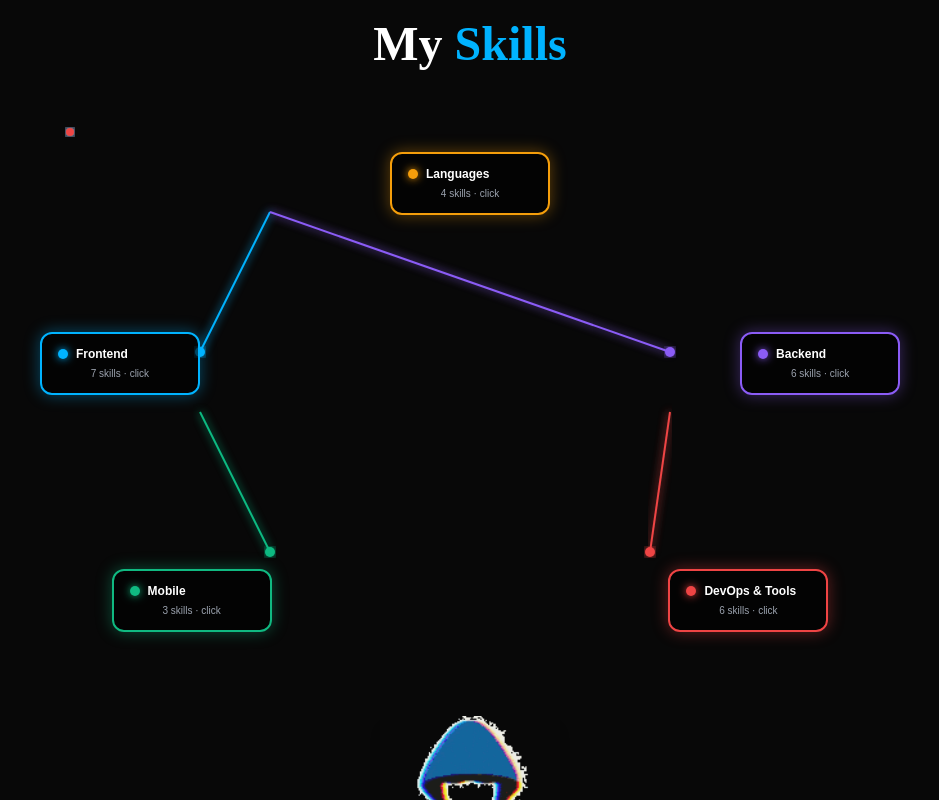
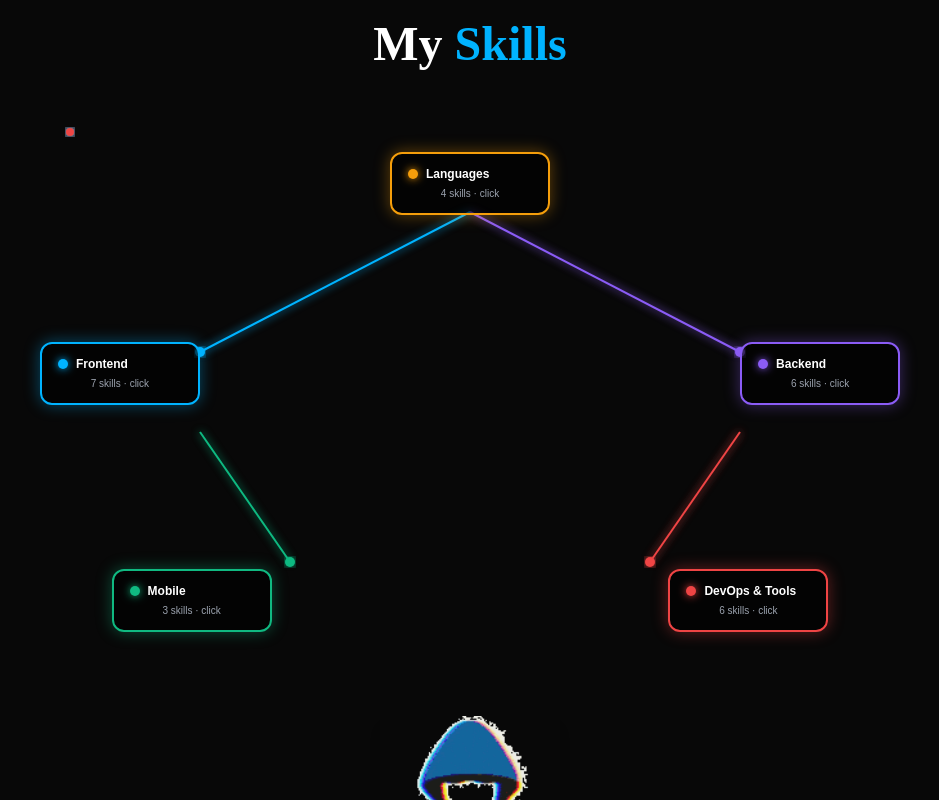
Before and after one commit to Yashcat2/Personal-Website, a React (Create React App) app: page / in a window 1280 px wide. Shown: the part 860-1660 px from the top of the page, without its empty margins (170-1109 px from the left). Built offline with nearby package versions, Linux system fonts and the light colour scheme.

Commit message:
skill section updated

```diff
--- a/src/Section/Skills.jsx
+++ b/src/Section/Skills.jsx
@@ -10,9 +10,70 @@ const categories = [
   { id: 'devops', label: 'DevOps & Tools', skills: ['git', 'Docker', 'Jenkins', 'Linux', 'figma', 'Jira'], color: '#ef4444' },
 ];
 
+const animationOrder = ['languages', 'frontend', 'backend', 'mobile', 'devops'];
+
 const getSkillIcon = (name) => {
   const tech = technologies.find((t) => t.name === name);
   return tech ? tech.icon : null;
+};
+
+const Block = ({ cat, active, style, expanded, onToggle }) => {
+  return (
+    <div
+      style={{
+        ...style,
+        width: '160px',
+        opacity: active ? 1 : 0.2,
+        transition: 'all 0.5s ease',
+        zIndex: expanded ? 20 : 1,
+      }}
+    >
+      <div
+        onClick={onToggle}
+        className="rounded-xl cursor-pointer select-none"
+        style={{
+          background: active ? `rgba(0,0,0,0.6)` : 'rgba(0,0,0,0.3)',
+          border: `2px solid ${active ? cat.color : 'rgba(255,255,255,0.1)'}`,
+          boxShadow: active ? `0 0 16px ${cat.color}66` : 'none',
+          padding: '12px 16px',
+          transition: 'all 0.4s ease',
+        }}
+      >
+        <div className="flex items-center gap-2">
+          <div style={{
+            width: '10px', height: '10px', borderRadius: '50%',
+            background: active ? cat.color : 'gray',
+            boxShadow: active ? `0 0 8px ${cat.color}` : 'none',
+            transition: 'all 0.4s ease',
+            flexShrink: 0,
+          }} />
+          <span className="text-white text-xs font-bold">{cat.label}</span>
+        </div>
+        <p className="text-gray-400 text-[10px] mt-1">{cat.skills.length} skills · click</p>
+      </div>
+
+      {expanded && active && (
+        <div
+          className="mt-2 rounded-xl p-2 flex flex-wrap gap-2 justify-center"
+          style={{
+            background: 'rgba(0,0,0,0.8)',
+            border: `1px solid ${cat.color}44`,
+            animation: 'popIn 0.3s ease',
+          }}
+        >
+          {cat.skills.map((name) => {
+            const icon = getSkillIcon(name);
+            return icon ? (
+              <div key={name} className="flex flex-col items-center gap-1">
+                <img src={icon} alt={name} className="w-7 h-7 object-contain" />
+                <span style={{ fontSize: '8px', color: cat.color }}>{name}</span>
+              </div>
+            ) : null;
+          })}
+        </div>
+      )}
+    </div>
+  );
 };
 
 const Skills = () => {
@@ -20,9 +81,6 @@ const Skills = () => {
   const sectionRef = useRef(null);
   const animationStarted = useRef(false);
   const [expandedId, setExpandedId] = useState(null);
-
-  // order: languages → frontend → backend → mobile → devops
-  const animationOrder = ['languages', 'frontend', 'backend', 'mobile', 'devops'];
 
   useEffect(() => {
     const observer = new IntersectionObserver(
@@ -38,7 +96,7 @@ const Skills = () => {
     );
     if (sectionRef.current) observer.observe(sectionRef.current);
     return () => observer.disconnect();
-  }, [animationOrder]);
+  }, []);
 
   const isActive = (id) => step >= animationOrder.indexOf(id);
 
@@ -49,7 +107,6 @@ const Skills = () => {
         My <span className="text-[#00b3ff]">Skills</span>
       </h1>
 
-      {/* Pipeline Layout */}
       <div className="relative w-full max-w-4xl mx-auto px-8" style={{ minHeight: '520px' }}>
 
         <svg
@@ -67,75 +124,69 @@ const Skills = () => {
             </filter>
           </defs>
 
-          {/* Line: languages → frontend (left branch) */}
-          <line x1="200" y1="80" x2="130" y2="220"
+          {/* languages → frontend */}
+          <line x1="400" y1="80" x2="130" y2="220"
             stroke={isActive('frontend') ? '#00b3ff' : 'rgba(255,255,255,0.08)'}
             strokeWidth="2" filter={isActive('frontend') ? 'url(#glow2)' : 'none'}
             style={{ transition: 'all 0.6s ease' }} />
-          {/* junction dot */}
           <circle cx="130" cy="220" r="5"
             fill={isActive('frontend') ? '#00b3ff' : 'rgba(255,255,255,0.1)'}
             filter={isActive('frontend') ? 'url(#glow2)' : 'none'}
             style={{ transition: 'all 0.6s ease' }} />
 
-          {/* Line: languages → backend (right branch) */}
-          <line x1="200" y1="80" x2="600" y2="220"
+          {/* languages → backend */}
+          <line x1="400" y1="80" x2="670" y2="220"
             stroke={isActive('backend') ? '#8b5cf6' : 'rgba(255,255,255,0.08)'}
             strokeWidth="2" filter={isActive('backend') ? 'url(#glow2)' : 'none'}
             style={{ transition: 'all 0.6s ease' }} />
-          <circle cx="600" cy="220" r="5"
+          <circle cx="670" cy="220" r="5"
             fill={isActive('backend') ? '#8b5cf6' : 'rgba(255,255,255,0.1)'}
             filter={isActive('backend') ? 'url(#glow2)' : 'none'}
             style={{ transition: 'all 0.6s ease' }} />
 
-          {/* Line: frontend → mobile */}
-          <line x1="130" y1="280" x2="200" y2="420"
+          {/* frontend → mobile */}
+          <line x1="130" y1="300" x2="220" y2="430"
             stroke={isActive('mobile') ? '#10b981' : 'rgba(255,255,255,0.08)'}
             strokeWidth="2" filter={isActive('mobile') ? 'url(#glow2)' : 'none'}
             style={{ transition: 'all 0.6s ease' }} />
-          <circle cx="200" cy="420" r="5"
+          <circle cx="220" cy="430" r="5"
             fill={isActive('mobile') ? '#10b981' : 'rgba(255,255,255,0.1)'}
             filter={isActive('mobile') ? 'url(#glow2)' : 'none'}
             style={{ transition: 'all 0.6s ease' }} />
 
-          {/* Line: backend → devops */}
-          <line x1="600" y1="280" x2="580" y2="420"
+          {/* backend → devops */}
+          <line x1="670" y1="300" x2="580" y2="430"
             stroke={isActive('devops') ? '#ef4444' : 'rgba(255,255,255,0.08)'}
             strokeWidth="2" filter={isActive('devops') ? 'url(#glow2)' : 'none'}
             style={{ transition: 'all 0.6s ease' }} />
-          <circle cx="580" cy="420" r="5"
+          <circle cx="580" cy="430" r="5"
             fill={isActive('devops') ? '#ef4444' : 'rgba(255,255,255,0.1)'}
             filter={isActive('devops') ? 'url(#glow2)' : 'none'}
             style={{ transition: 'all 0.6s ease' }} />
 
-          {/* Traveling dots on active lines */}
+          {/* Traveling dots */}
           {isActive('frontend') && (
             <circle r="4" fill="#00b3ff" filter="url(#glow2)">
-              <animateMotion dur="1.5s" repeatCount="indefinite"
-                path="M200,80 L130,220" />
+              <animateMotion dur="1.5s" repeatCount="indefinite" path="M400,80 L130,220" />
             </circle>
           )}
           {isActive('backend') && (
             <circle r="4" fill="#8b5cf6" filter="url(#glow2)">
-              <animateMotion dur="1.8s" repeatCount="indefinite"
-                path="M200,80 L600,220" />
+              <animateMotion dur="1.8s" repeatCount="indefinite" path="M400,80 L670,220" />
             </circle>
           )}
           {isActive('mobile') && (
             <circle r="4" fill="#10b981" filter="url(#glow2)">
-              <animateMotion dur="1.5s" repeatCount="indefinite"
-                path="M130,280 L200,420" />
+              <animateMotion dur="1.5s" repeatCount="indefinite" path="M130,300 L220,430" />
             </circle>
           )}
           {isActive('devops') && (
             <circle r="4" fill="#ef4444" filter="url(#glow2)">
-              <animateMotion dur="1.5s" repeatCount="indefinite"
-                path="M600,280 L580,420" />
+              <animateMotion dur="1.5s" repeatCount="indefinite" path="M670,300 L580,430" />
             </circle>
           )}
         </svg>
 
-        {/* Blocks — positioned to match SVG coords */}
         {/* Languages — top center */}
         <Block cat={categories[0]} active={isActive('languages')}
           style={{ position: 'absolute', left: '50%', top: '20px', transform: 'translateX(-50%)' }}
@@ -145,14 +196,14 @@ const Skills = () => {
 
         {/* Frontend — left middle */}
         <Block cat={categories[1]} active={isActive('frontend')}
-          style={{ position: 'absolute', left: '2%', top: '200px' }}
+          style={{ position: 'absolute', left: '2%', top: '210px' }}
           expanded={expandedId === 'frontend'}
           onToggle={() => setExpandedId(expandedId === 'frontend' ? null : 'frontend')}
         />
 
         {/* Backend — right middle */}
         <Block cat={categories[2]} active={isActive('backend')}
-          style={{ position: 'absolute', right: '2%', top: '200px' }}
+          style={{ position: 'absolute', right: '2%', top: '210px' }}
           expanded={expandedId === 'backend'}
           onToggle={() => setExpandedId(expandedId === 'backend' ? null : 'backend')}
         />
@@ -183,70 +234,9 @@ const Skills = () => {
           to   { opacity: 1; transform: scale(1); }
         }
       `}</style>
+
     </section>
   );
 };
 
-const Block = ({ cat, active, style, expanded, onToggle }) => {
-  return (
-    <div
-      style={{
-        ...style,
-        width: '160px',
-        opacity: active ? 1 : 0.2,
-        transition: 'all 0.5s ease',
-        zIndex: expanded ? 20 : 1,
-      }}
-    >
-      {/* Main block */}
-      <div
-        onClick={onToggle}
-        className="rounded-xl cursor-pointer select-none"
-        style={{
-          background: active ? `rgba(0,0,0,0.6)` : 'rgba(0,0,0,0.3)',
-          border: `2px solid ${active ? cat.color : 'rgba(255,255,255,0.1)'}`,
-          boxShadow: active ? `0 0 16px ${cat.color}66` : 'none',
-          padding: '12px 16px',
-          transition: 'all 0.4s ease',
-        }}
-      >
-        <div className="flex items-center gap-2">
-          {/* Colored dot */}
-          <div style={{
-            width: '10px', height: '10px', borderRadius: '50%',
-            background: active ? cat.color : 'gray',
-            boxShadow: active ? `0 0 8px ${cat.color}` : 'none',
-            transition: 'all 0.4s ease',
-            flexShrink: 0,
-          }} />
-          <span className="text-white text-xs font-bold">{cat.label}</span>
-        </div>
-        <p className="text-gray-400 text-[10px] mt-1">{cat.skills.length} skills · click</p>
-      </div>
-
-      {/* Expanded skill icons */}
-      {expanded && active && (
-        <div
-          className="mt-2 rounded-xl p-2 flex flex-wrap gap-2 justify-center"
-          style={{
-            background: 'rgba(0,0,0,0.8)',
-            border: `1px solid ${cat.color}44`,
-            animation: 'popIn 0.3s ease',
-          }}
-        >
-          {cat.skills.map((name) => {
-            const icon = getSkillIcon(name);
-            return icon ? (
-              <div key={name} className="flex flex-col items-center gap-1">
-                <img src={icon} alt={name} className="w-7 h-7 object-contain" />
-                <span style={{ fontSize: '8px', color: cat.color }}>{name}</span>
-              </div>
-            ) : null;
-          })}
-        </div>
-      )}
-    </div>
-  );
-};
-
 export default Skills;
```
